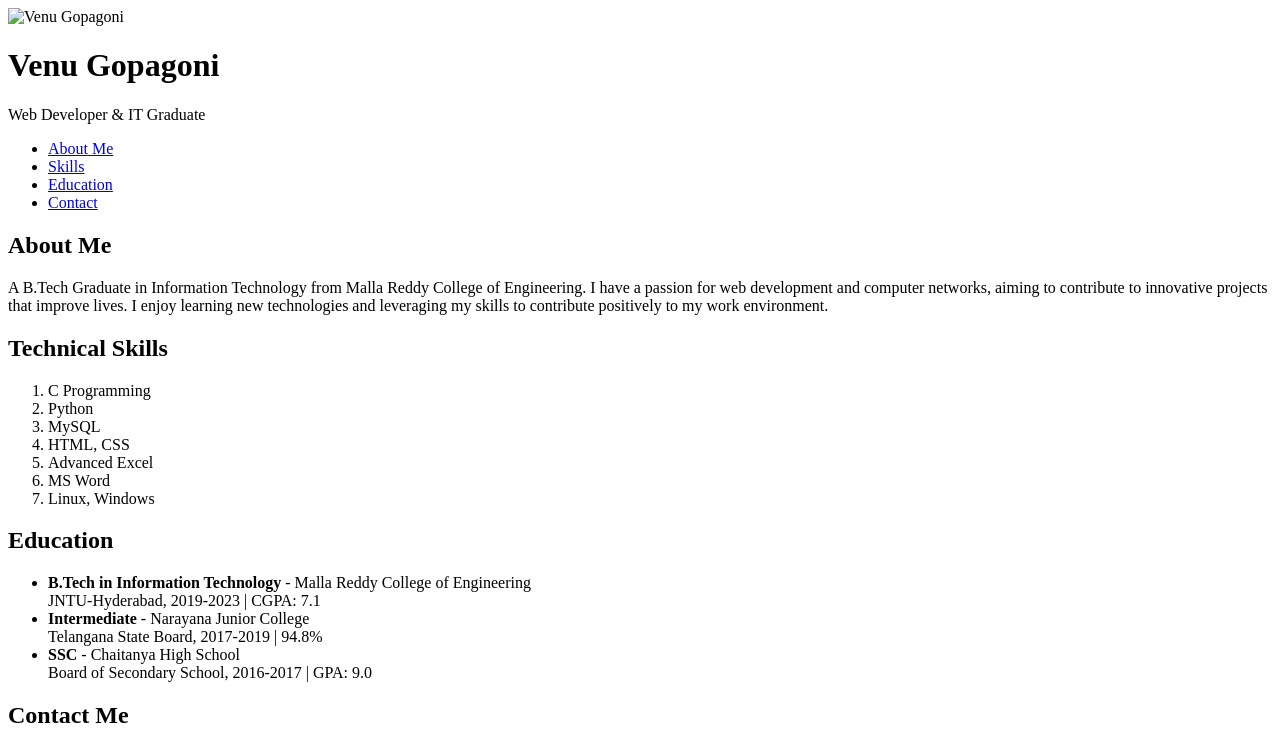
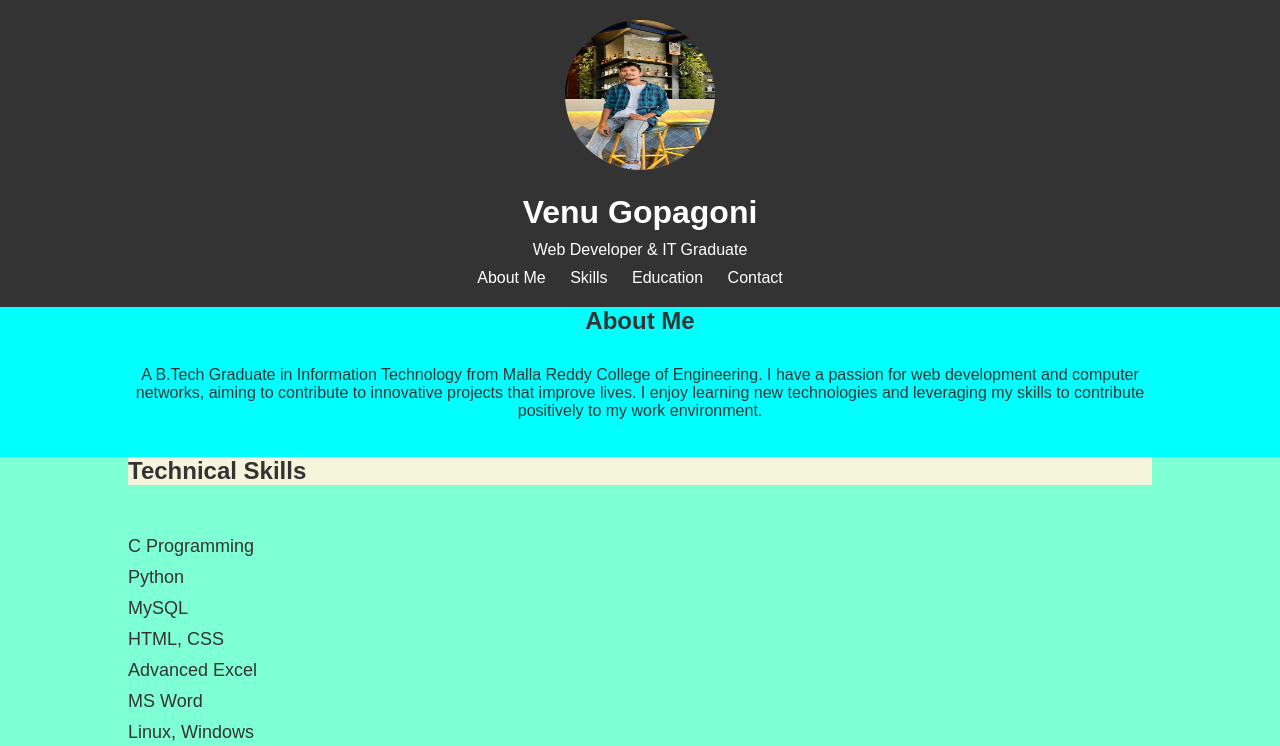
Before and after one commit to venugopagoni/portfolio, a plain HTML site: page index.html in a window 1280 px wide. Shown: the top 746 px of the page. Drawn offline with Linux system fonts and the light colour scheme; the site is published under a folder, as on GitHub Pages, so addresses that start at the root find nothing; a script that the page names is missing.

Commit message:
Portfolio_v1.4

```diff
--- a/index.html
+++ b/index.html
@@ -6,13 +6,13 @@
   <meta http-equiv="X-UA-Compatible" content="ie=edge">
   <title>Venu Gopagoni Portfolio</title>
   <link rel="" href="">
-  <link href="/portcs.css" rel="stylesheet">
+  <link href="portcs.css" rel="stylesheet">
 </head>
 <body>
   <header>
     <div class="container">
       <div class="intro">
-        <img src="/new.jpeg" alt="Venu Gopagoni" class="profile-pic">
+        <img src="new.jpeg" alt="Venu Gopagoni" class="profile-pic">
         <h1>Venu Gopagoni</h1>
         <p class="title">Web Developer & IT Graduate</p>
       </div>
```
